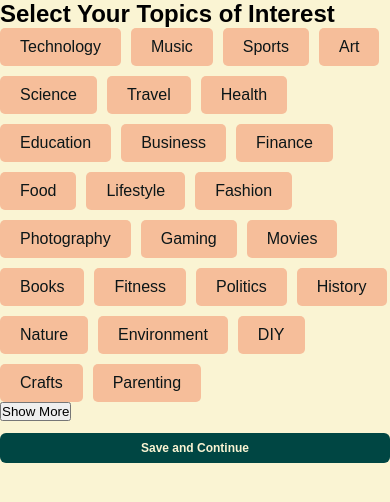
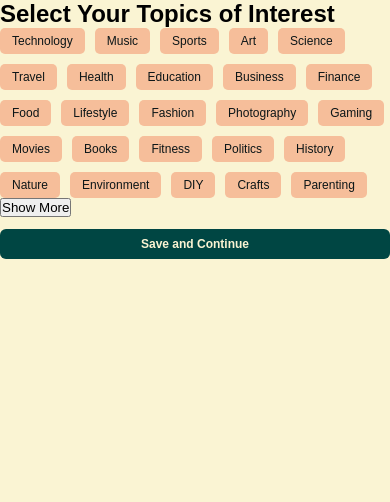
Before and after one commit to FirasKahlaoui/event-master, a React (Create React App) app: page /select-topics in a window 390 px wide. Shown: the top 502 px of the page. Built offline with nearby package versions, Linux system fonts and the light colour scheme; no server answers.

Commit message:
Add responsivness

```diff
--- a/src/components/selecttopics/SelectTopics.css
+++ b/src/components/selecttopics/SelectTopics.css
@@ -57,3 +57,46 @@
   background-color: #004643;
   color: #faf4d3;
 }
+
+/* Media Queries for Responsiveness */
+@media (max-width: 768px) {
+  .create-event-form {
+    padding: 15px;
+  }
+
+  .create-event-form input,
+  .create-event-form textarea {
+    font-size: 0.875rem;
+  }
+
+  .create-event-form button {
+    padding: 8px 16px;
+    font-size: 0.875rem;
+  }
+
+  .topic-item {
+    padding: 8px 16px;
+    font-size: 0.875rem;
+  }
+}
+
+@media (max-width: 480px) {
+  .create-event-form {
+    padding: 10px;
+  }
+
+  .create-event-form input,
+  .create-event-form textarea {
+    font-size: 0.75rem;
+  }
+
+  .create-event-form button {
+    padding: 6px 12px;
+    font-size: 0.75rem;
+  }
+
+  .topic-item {
+    padding: 6px 12px;
+    font-size: 0.75rem;
+  }
+}
```
